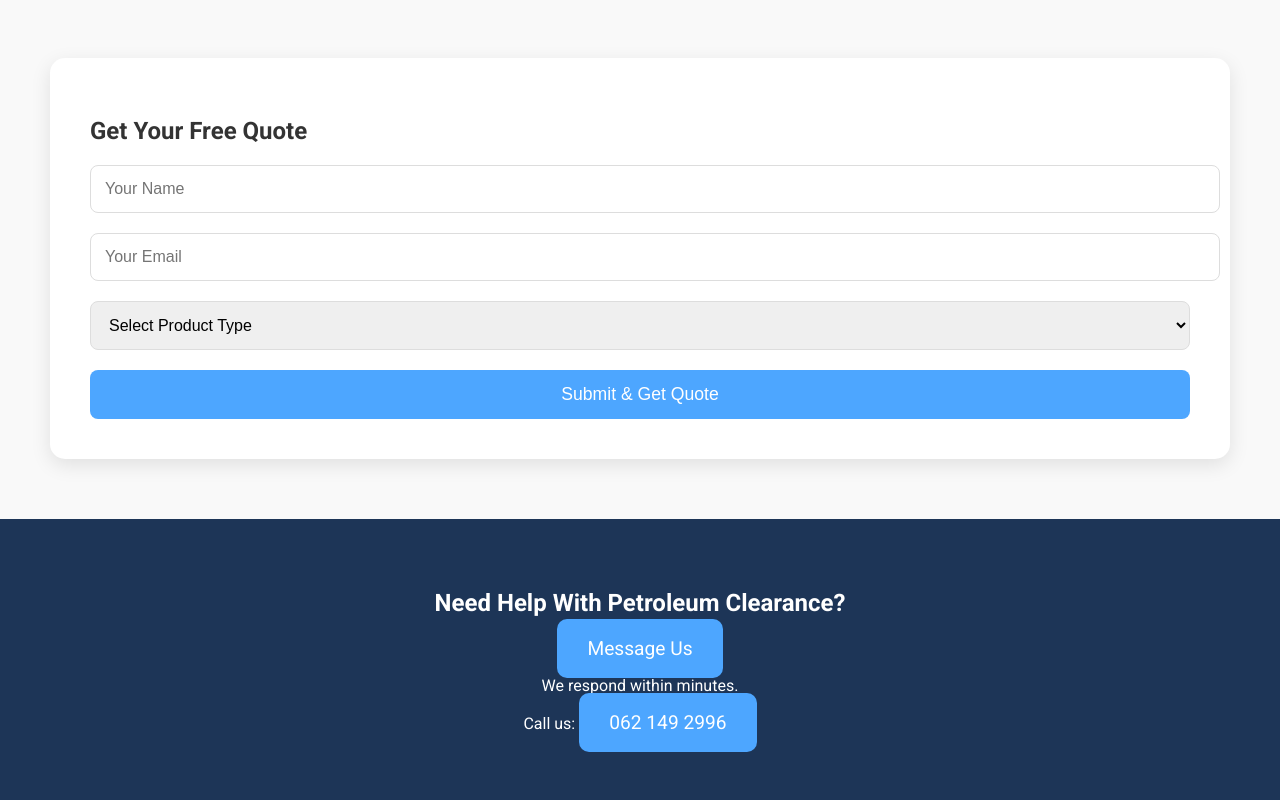
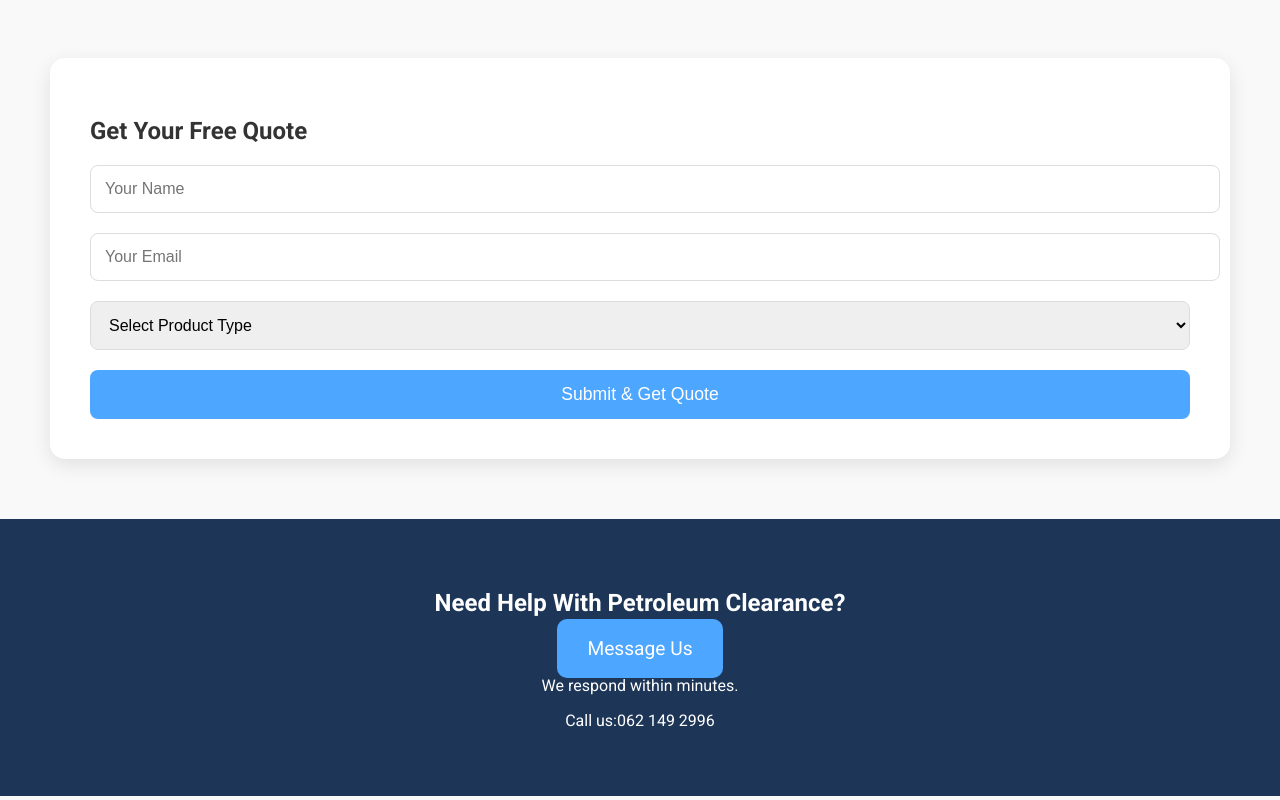
Before and after one commit to Cleartradelogistics/cleartrade-landing, a plain HTML site: page index.html in a window 1280 px wide. Shown: the part 1463-2263 px from the top of the page. Drawn offline with Linux system fonts and the light colour scheme.

Commit message:
Update index.html

```diff
--- a/index.html
+++ b/index.html
@@ -89,7 +89,7 @@
     <h2>Need Help With Petroleum Clearance?</h2>
     <a href="https://wa.me/27621492996" target="_blank">Message Us</a>
     <p>We respond within minutes.</p>
-    <p>Call us: <a href="tel:0621492996">062 149 2996</a></p>
+    <p>Call us:062 149 2996</p>
     </footer>
 
   <script>
```
